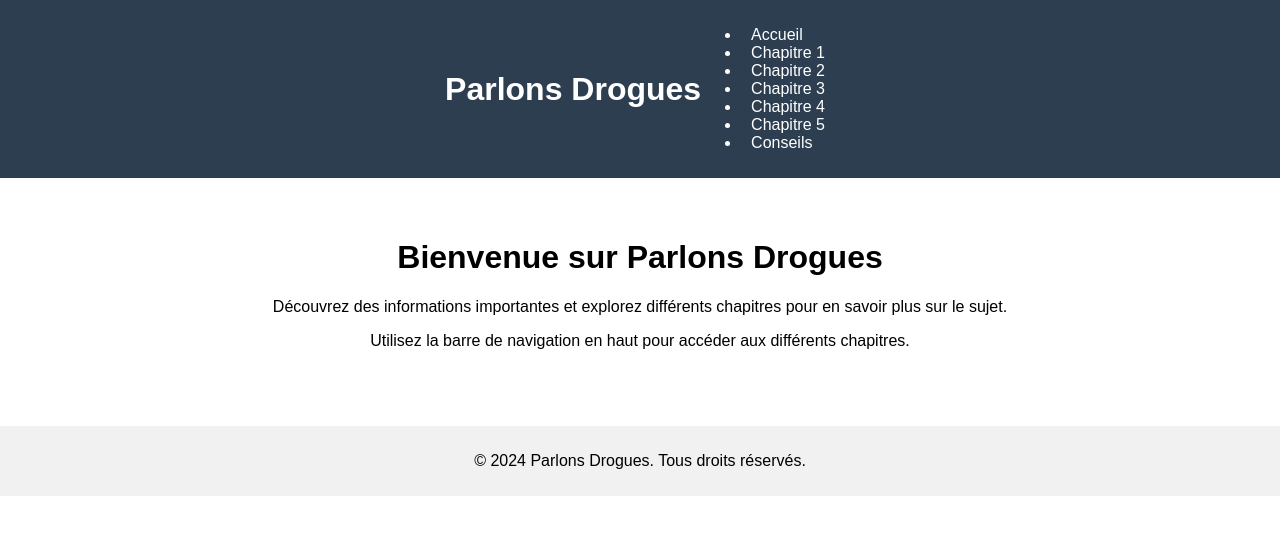
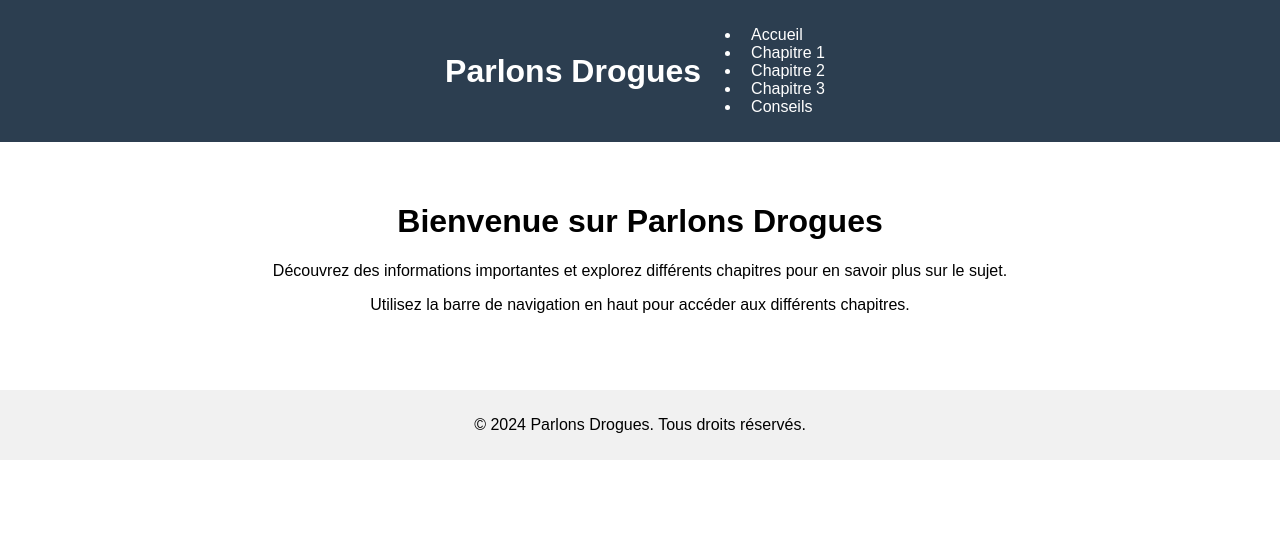
Before and after one commit to ONEmanLAW/Parlons-Drogues, a Vue app: page /#/ in a window 1280 px wide. Shown: the top 534 px of the page. Built offline with nearby package versions, Linux system fonts and the light colour scheme.

Commit message:
Changed Views for only having 3 chapters than 5.

```diff
--- a/src/components/Header.vue
+++ b/src/components/Header.vue
@@ -7,8 +7,6 @@
         <li><router-link to="/chapter1">Chapitre 1</router-link></li>
         <li><router-link to="/chapter2">Chapitre 2</router-link></li>
         <li><router-link to="/chapter3">Chapitre 3</router-link></li>
-        <li><router-link to="/chapter4">Chapitre 4</router-link></li>
-        <li><router-link to="/chapter5">Chapitre 5</router-link></li>
         <li><router-link to="/advice">Conseils</router-link></li>
       </ul>
     </nav>
--- a/src/router/index.js
+++ b/src/router/index.js
@@ -3,8 +3,6 @@ import Home from '../views/Home.vue';
 import Chapter1 from '../views/Chapter1.vue';
 import Chapter2 from '../views/Chapter2.vue';
 import Chapter3 from '../views/Chapter3.vue';
-import Chapter4 from '../views/Chapter4.vue';
-import Chapter5 from '../views/Chapter5.vue';
 import Advice from '../views/Advice.vue';
 
 const routes = [
@@ -12,8 +10,6 @@ const routes = [
   { path: '/chapter1', component: Chapter1 },
   { path: '/chapter2', component: Chapter2 },
   { path: '/chapter3', component: Chapter3 },
-  { path: '/chapter4', component: Chapter4 },
-  { path: '/chapter5', component: Chapter5 },
   { path: '/advice', component: Advice },
 ];
 
--- a/src/views/Chapter4.vue
+++ /dev/null
@@ -1,12 +0,0 @@
-<template>
-  <div>
-    <h2>Chapitre 4 - Graphique de bulles</h2>
-
-  </div>
-</template>
-
-<script setup>
-
-</script>
-
-<style src="../styles/Chapter.css"></style>
--- a/src/views/Chapter5.vue
+++ /dev/null
@@ -1,12 +0,0 @@
-<template>
-  <div>
-    <h2>Chapitre 5</h2>
-    <p>Contenu de chapitre 5 ici.</p>
-  </div>
-</template>
-
-<script setup>
-
-</script>
-
-<style src="../styles/Chapter.css"></style>
```
